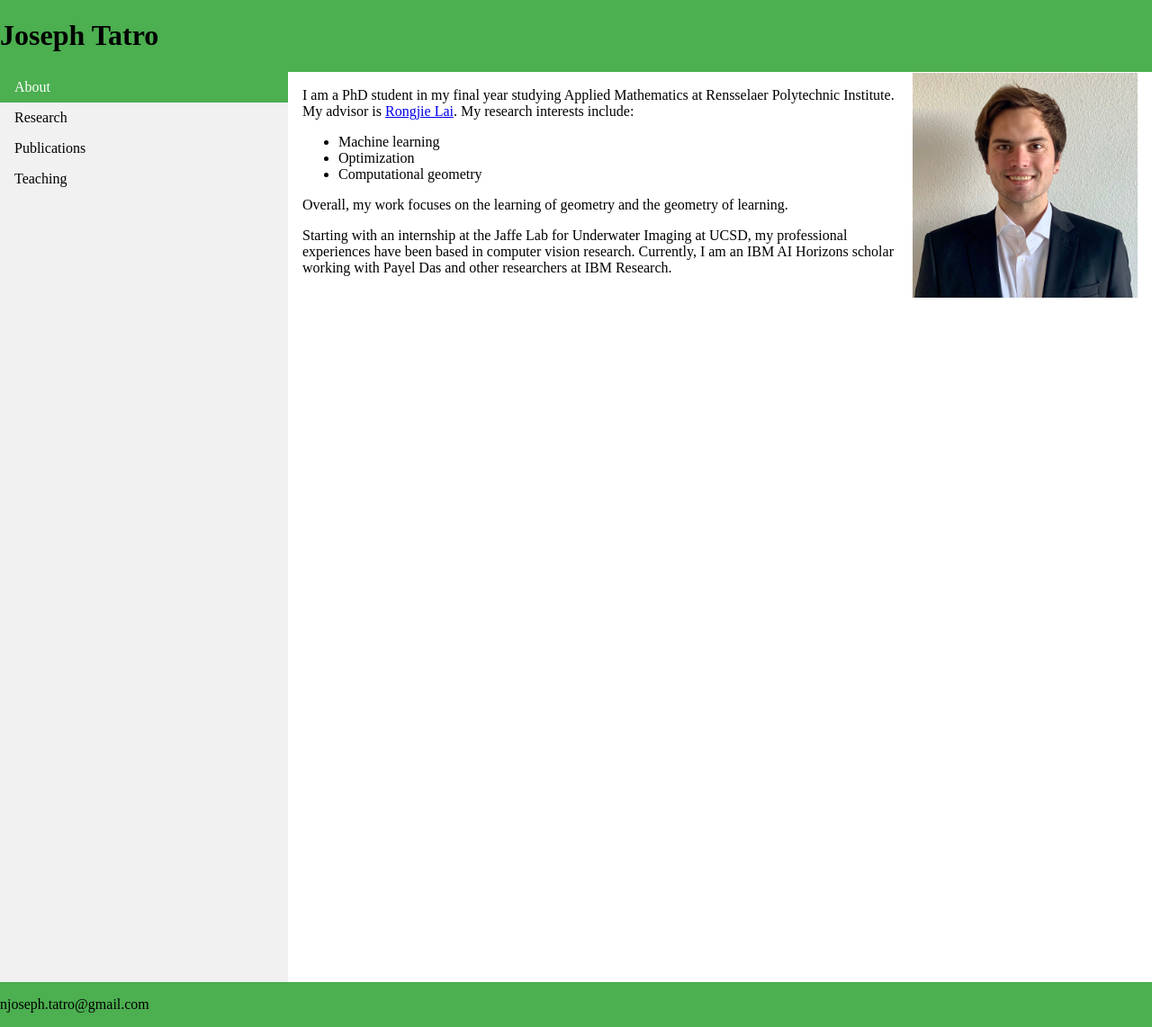
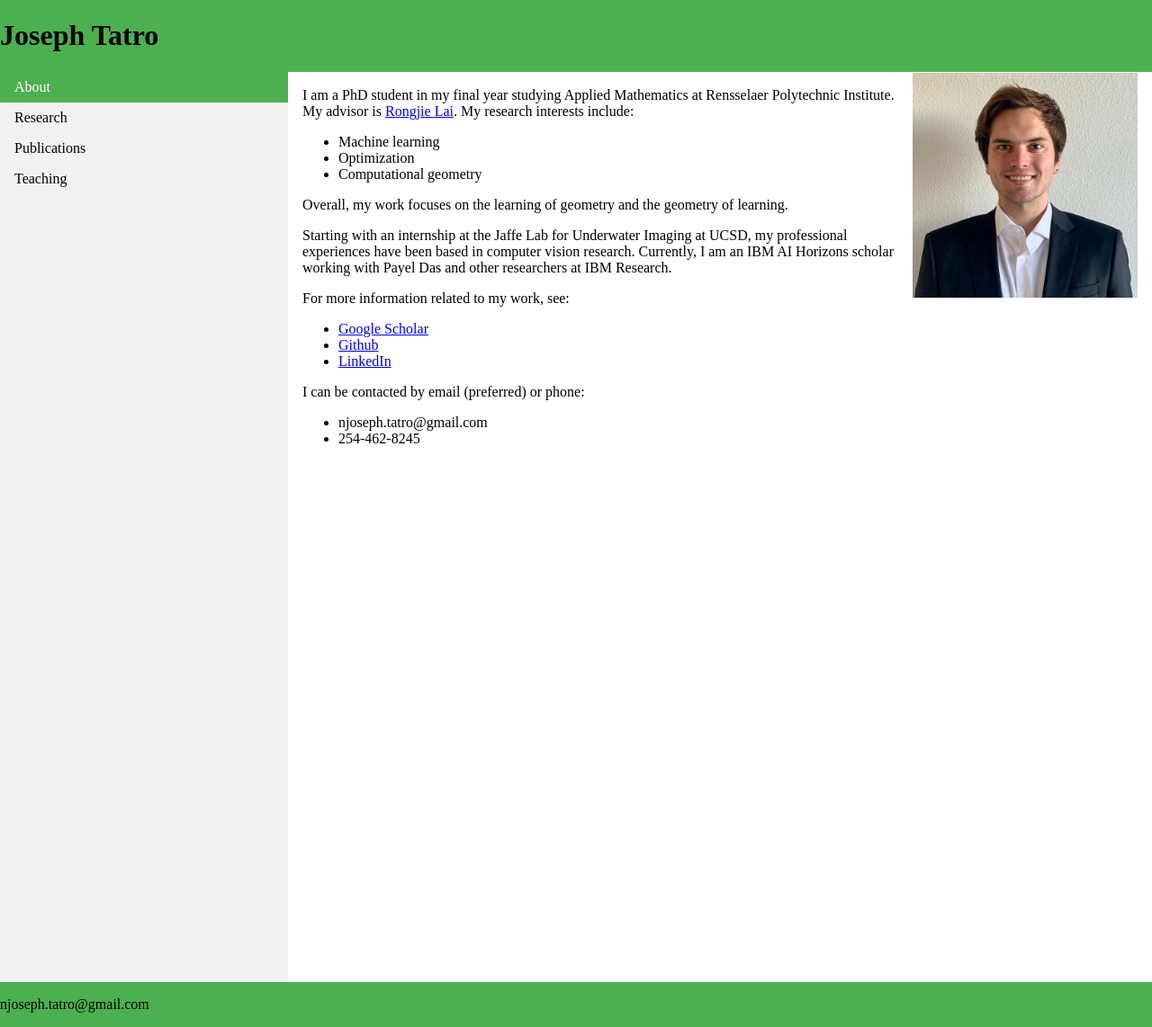
Before and after one commit to tatron/tatron.github.io, a Jekyll site: the page built from index.html, in a window 1280 px wide and 1142 px high. Shown: the whole window at 90% size. Built offline with Jekyll 4.4.1, drawn with Linux system fonts in a browser that asks for light colours.

Commit message:
Update index.html

```diff
--- a/index.html
+++ b/index.html
@@ -27,5 +27,18 @@ title: Joseph Tatro
   <p>
   Starting with an internship at the Jaffe Lab for Underwater Imaging at UCSD, my professional experiences have been based in computer vision research. Currently, I am an IBM AI Horizons scholar working with Payel Das and other researchers at IBM Research.
   </p>
+
+  For more information related to my work, see:
+  <ul>
+    <li> <a href="https://scholar.google.com/citations?user=jS3UIPgAAAAJ&hl=en"> Google Scholar </a> </li>
+    <li> <a href="https://github.com/tatron"> Github </a> </li>
+    <li> <a href="https://www.linkedin.com/in/joseph-tatro/"> LinkedIn </a> </li>
+  </ul>
+
+  I can be contacted by email (preferred) or phone:
+  <ul>
+  <li> njoseph.tatro@gmail.com </li>
+  <li> 254-462-8245 </li>
+  </ul>
 </div>
 </body>
```
